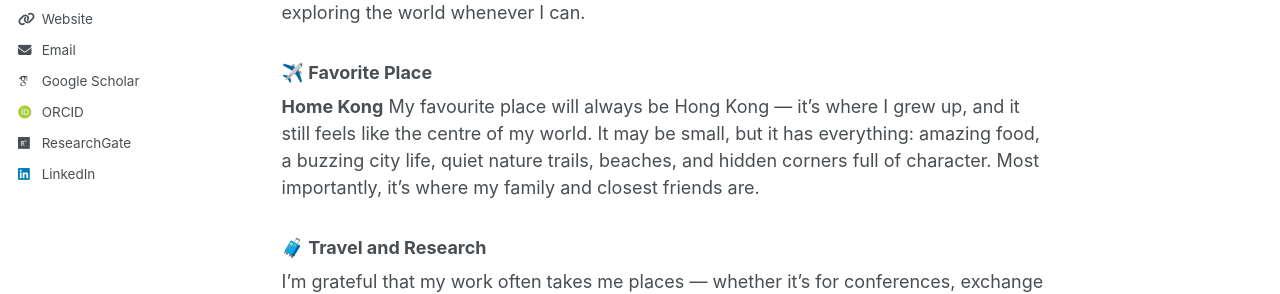
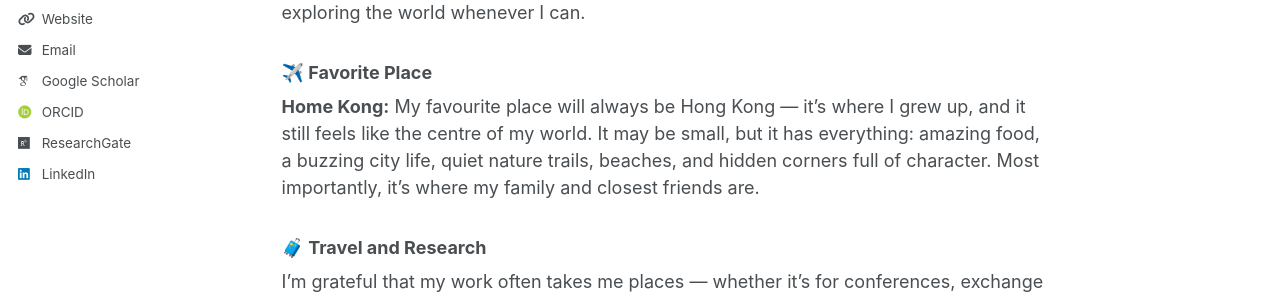
Before and after one commit to forrestcheungtw/forrestcheungtw.github.io, a Jekyll site: the page built from _pages/travel.md, in a window 1280 px wide and 900 px high. Shown: the part 423-717 px from the top of the window. Built offline with Jekyll 4.4.1, drawn with Linux system fonts in a browser that asks for light colours; some web fonts are replaced.

Commit message:
Updated 1 file via CloudCannon.

```diff
--- a/_pages/travel.md
+++ b/_pages/travel.md
@@ -11,7 +11,7 @@ One of my favorite quotes from film as it captures the spirit of curiosity, expl
 So, besides researching sleep and circadian rhythms (and staring at screens most of the day), I also love wandering and exploring the world whenever I can.
 
 ### ✈️ Favorite Place
-**Home Kong**
+**Home Kong:**
 My favourite place will always be Hong Kong — it's where I grew up, and it still feels like the centre of my world.
 It may be small, but it has everything: amazing food, a buzzing city life, quiet nature trails, beaches, and hidden corners full of character.
 Most importantly, it’s where my family and closest friends are.
```
